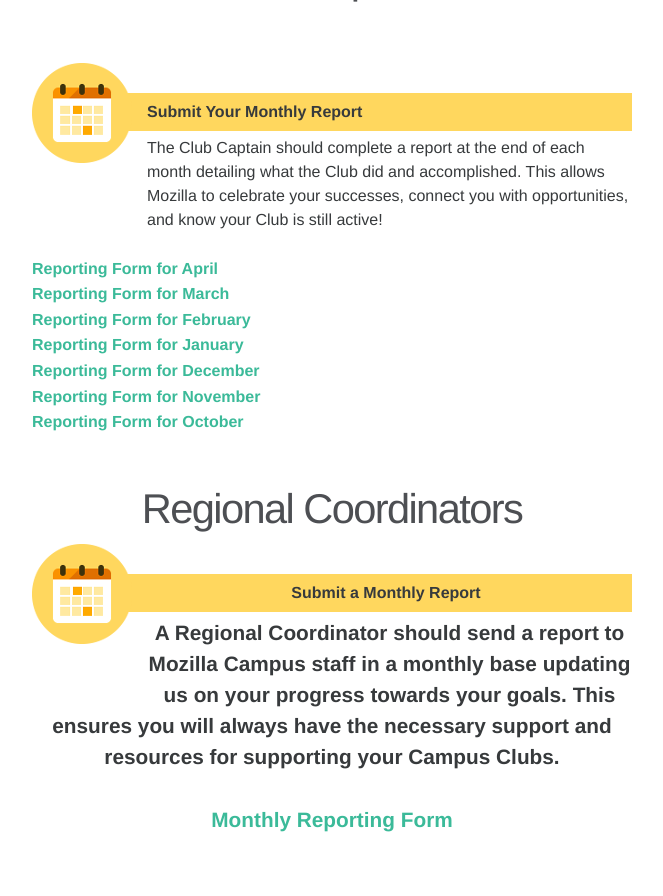
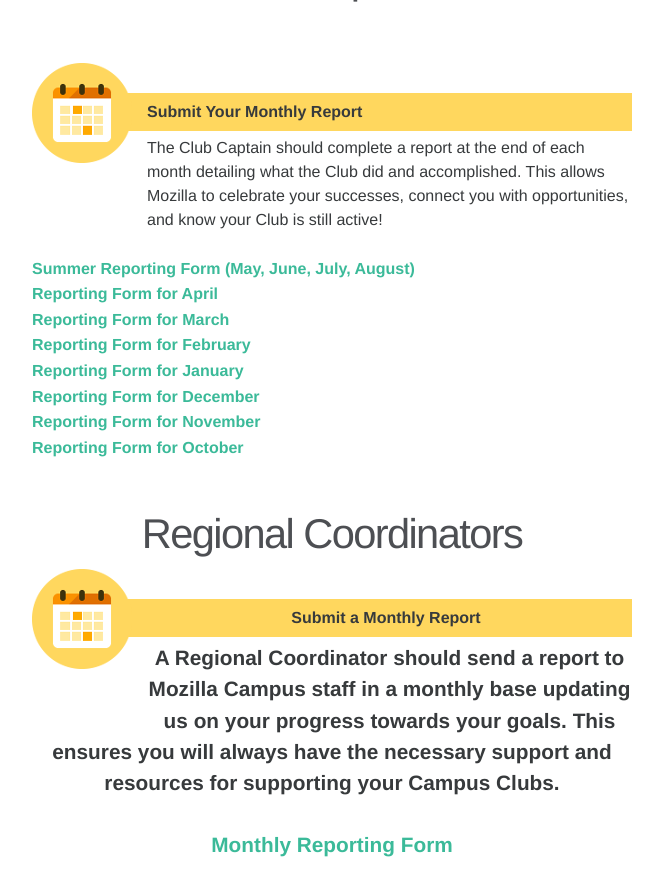
Before and after one commit to mozilla/mozilla-campus-clubs, a Jekyll site: the page built from _pages/report.md, in a window 1280 px wide and 900 px high, scrolled down 452 px. Shown: the top 896 px of the window, without its empty margins (308-971 px from the left). Built offline with Jekyll 4.4.1, drawn with Linux system fonts in a browser that asks for light colours; some web fonts are replaced.

Commit message:
Add summer reporting form

```diff
--- a/_pages/report.md
+++ b/_pages/report.md
@@ -18,6 +18,8 @@ ref: resources
   <span>
   The Club Captain should complete a report at the end of each month detailing what the Club did and accomplished. This allows Mozilla to celebrate your successes, connect you with opportunities, and know your Club is still active!
   <br>
+  <br>
+  <a href="https://docs.google.com/forms/d/e/1FAIpQLSeFcYjov5WuYSJ5qrSzQ_47Zso5kCijtby9OyvQV4yAnw-w-A/viewform"> Summer Reporting Form (May, June, July, August)</a>
   <br>
   <a href="https://docs.google.com/forms/d/e/1FAIpQLSeFcYjov5WuYSJ5qrSzQ_47Zso5kCijtby9OyvQV4yAnw-w-A/viewform">Reporting Form for April</a>
   <br>
```
